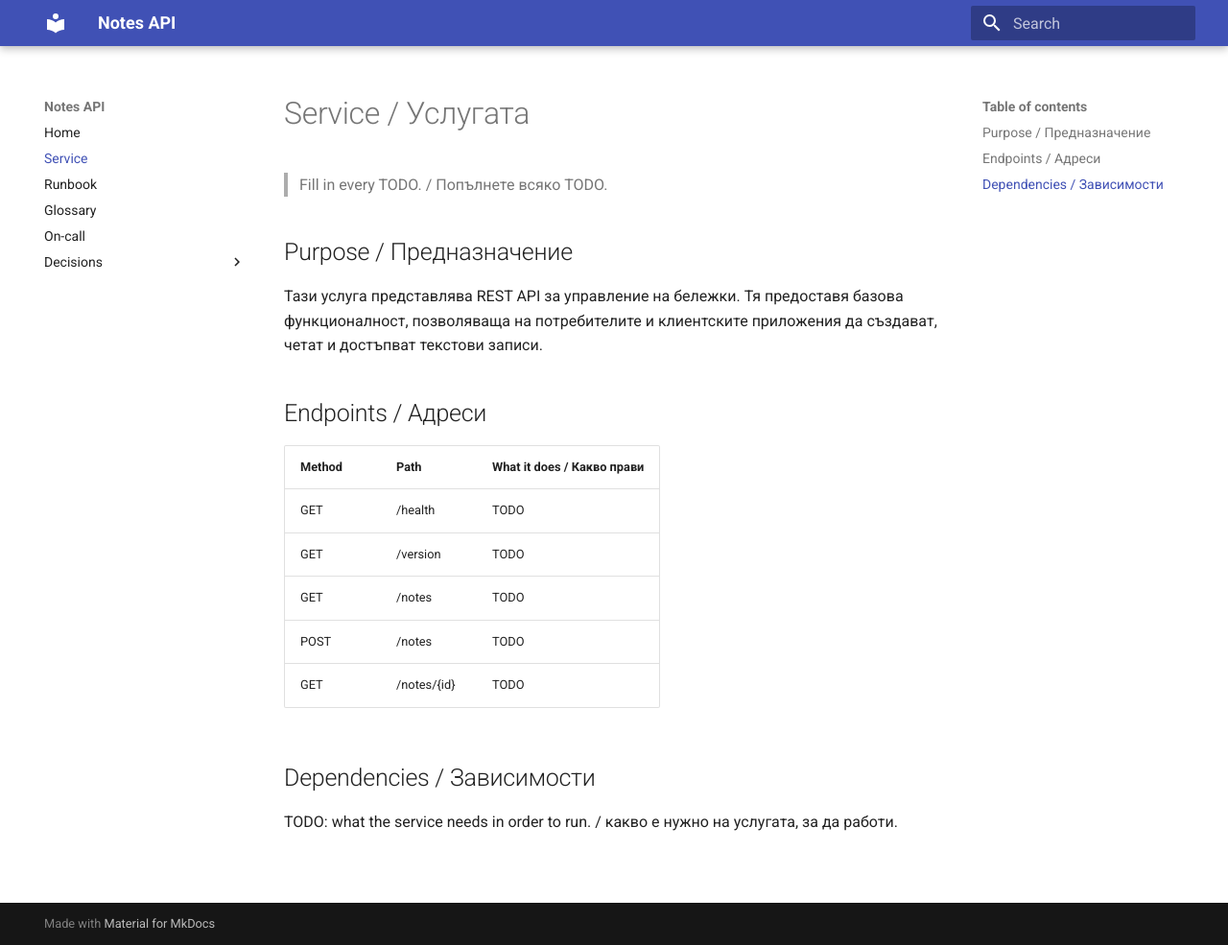
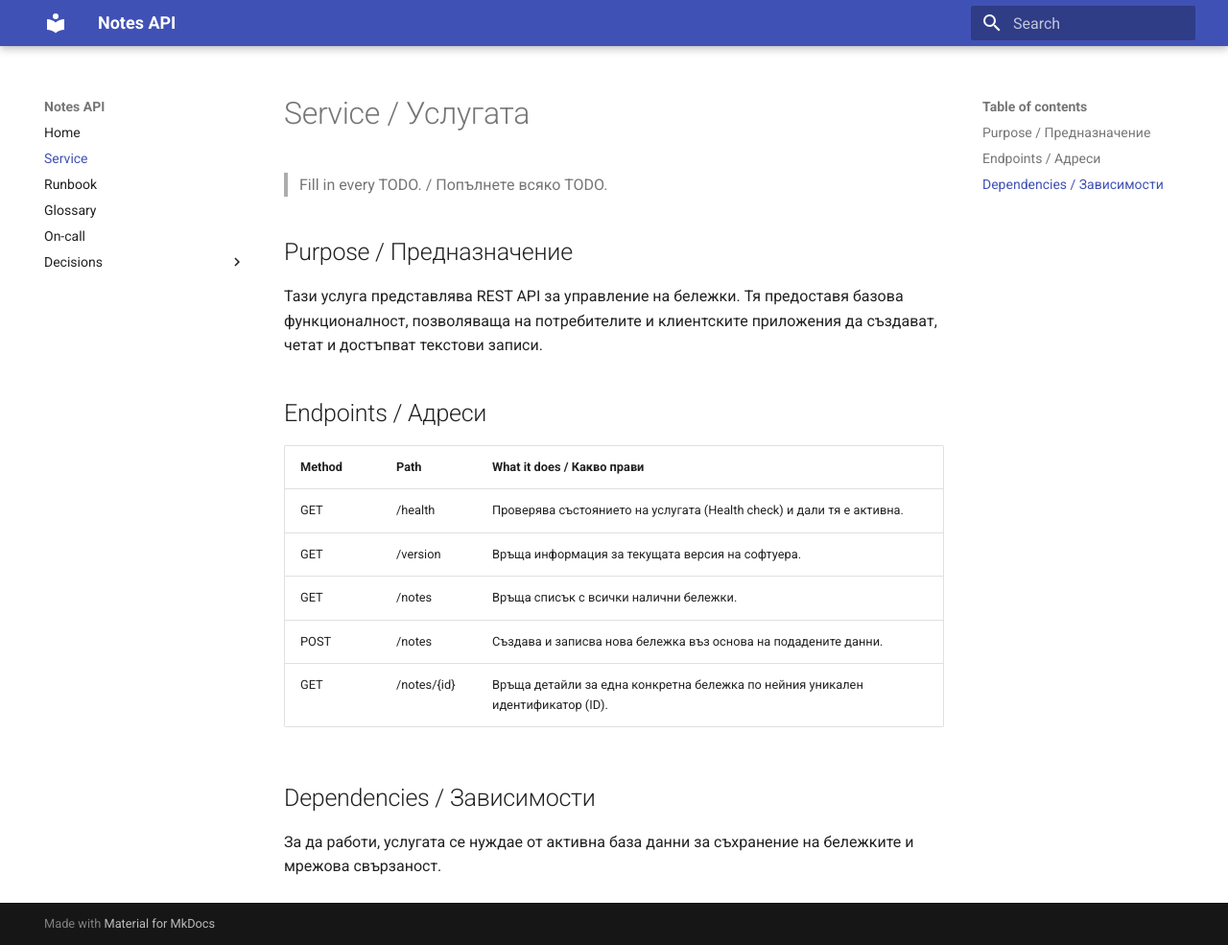
Before and after one commit to VencislavMusov/DevOps, an MkDocs documentation site: the page built from docs/service.md, in a window 1280 px wide and 985 px high. Shown: the whole window at 96% size. Built offline with MkDocs 1.6.1 and Material for MkDocs 9.7.7, drawn with Linux system fonts in a browser that asks for light colours.

Commit message:
Update service.md

```diff
--- a/docs/service.md
+++ b/docs/service.md
@@ -10,12 +10,12 @@
 
 | Method | Path | What it does / Какво прави |
 |---|---|---|
-| GET | /health | TODO |
-| GET | /version | TODO |
-| GET | /notes | TODO |
-| POST | /notes | TODO |
-| GET | /notes/{id} | TODO |
+| GET | /health | Проверява състоянието на услугата (Health check) и дали тя е активна. |
+| GET | /version | Връща информация за текущата версия на софтуера. |
+| GET | /notes | Връща списък с всички налични бележки. |
+| POST | /notes | Създава и записва нова бележка въз основа на подадените данни. |
+| GET | /notes/{id} | Връща детайли за една конкретна бележка по нейния уникален идентификатор (ID). |
 
 ## Dependencies / Зависимости
 
-TODO: what the service needs in order to run. / какво е нужно на услугата, за да работи.
+За да работи, услугата се нуждае от активна база данни за съхранение на бележките и мрежова свързаност.
```
